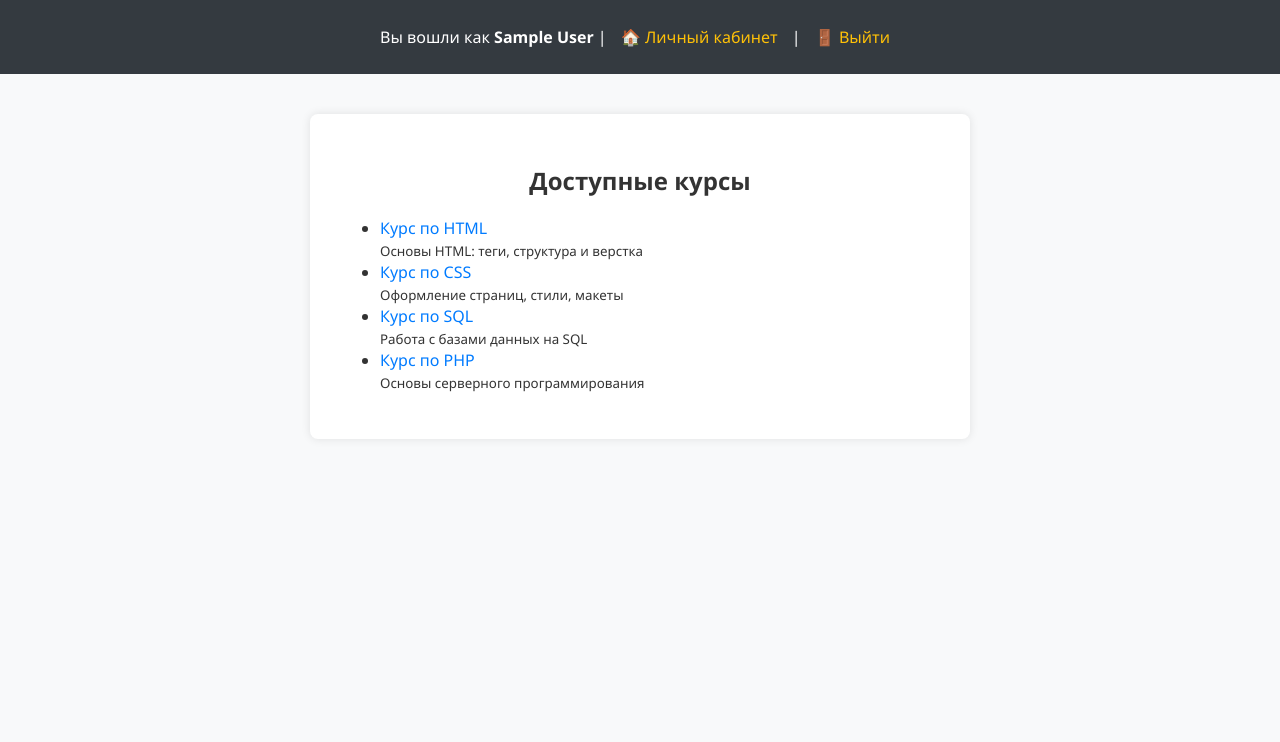
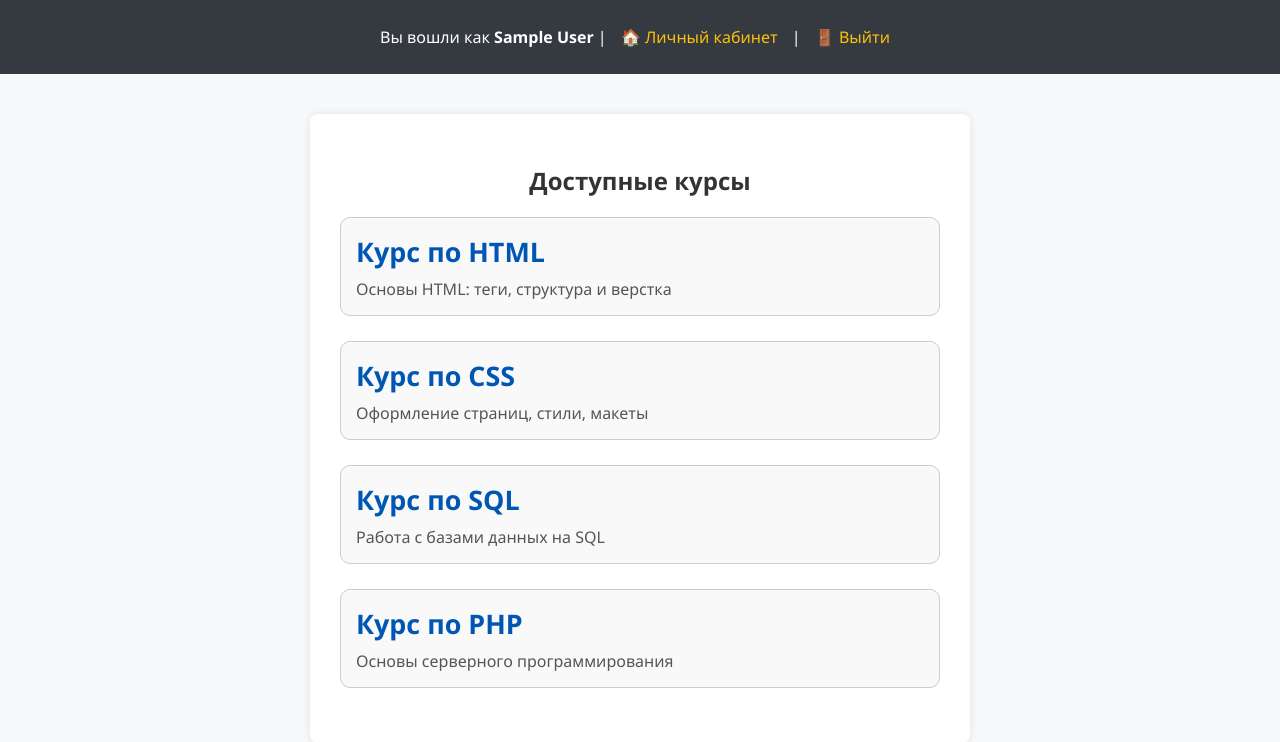
Before and after one commit to sHaDoX95/Edu_Platform, a PHP site: page /course in a window 1280 px wide. Shown: the top 742 px of the page. Run offline with PHP 8.4, Linux system fonts and the light colour scheme; the visitor is signed in with stand-in values (Sample User, id 1); data comes from the database, SQL or seed files in the repository; some libraries are stand-ins or nearby versions.

Commit message:
Улучшил стилизацию на странице курсов

```diff
--- a/app/public/css/style.css
+++ b/app/public/css/style.css
@@ -123,3 +123,34 @@ hr {
     width: 0;
     transition: width 0.8s ease-in-out;
 }
+
+ul.course-list {
+    list-style-type: none;
+    padding: 0;
+}
+
+ul.course-list li {
+    margin-bottom: 25px;
+    font-size: 1.2em;
+    padding: 15px;
+    border: 1px solid #ccc;
+    border-radius: 10px;
+    background-color: #f9f9f9;
+}
+
+ul.course-list li a {
+    font-weight: bold;
+    font-size: 1.4em;
+    color: #0056b3;
+    text-decoration: none;
+}
+
+ul.course-list li a:hover {
+    text-decoration: underline;
+}
+
+ul.course-list li small {
+    display: block;
+    margin-top: 8px;
+    color: #555;
+}
--- a/app/views/course/index.php
+++ b/app/views/course/index.php
@@ -17,12 +17,12 @@
     </nav>
     <div class="container">
         <h2>Доступные курсы</h2>
-        <ul>
+        <ul class="course-list">
             <?php foreach ($courses as $course): ?>
                 <li>
                     <a href="/course/show?id=<?= $course['id'] ?>">
                         <?= htmlspecialchars($course['title']) ?>
-                    </a><br>
+                    </a>
                     <small><?= htmlspecialchars($course['description']) ?></small>
                 </li>
             <?php endforeach; ?>
```
